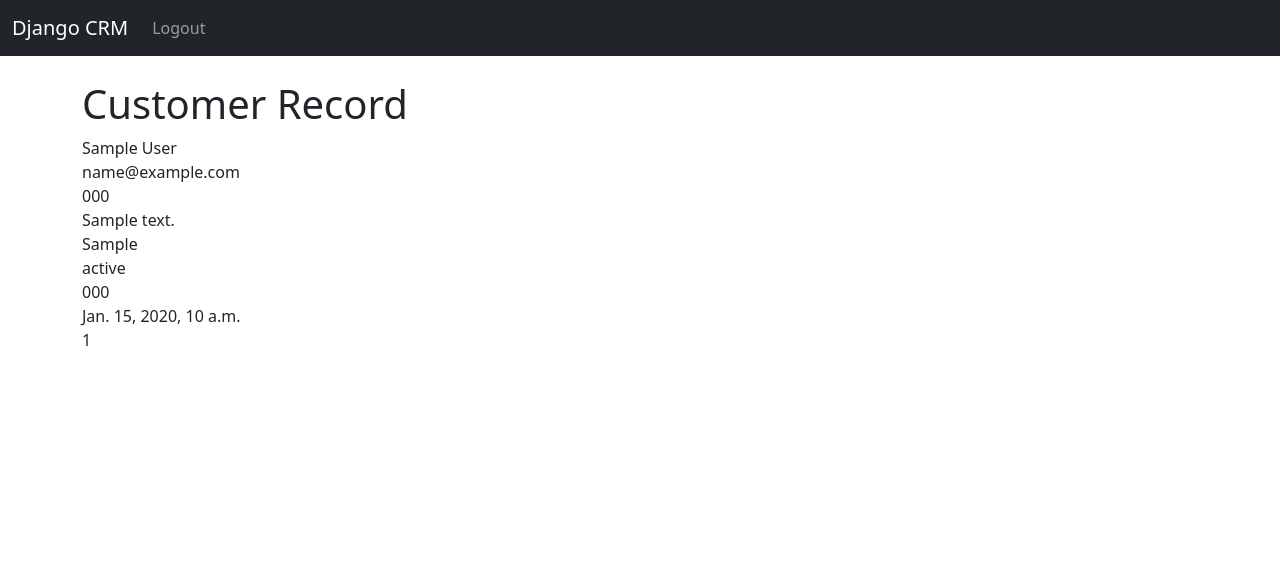
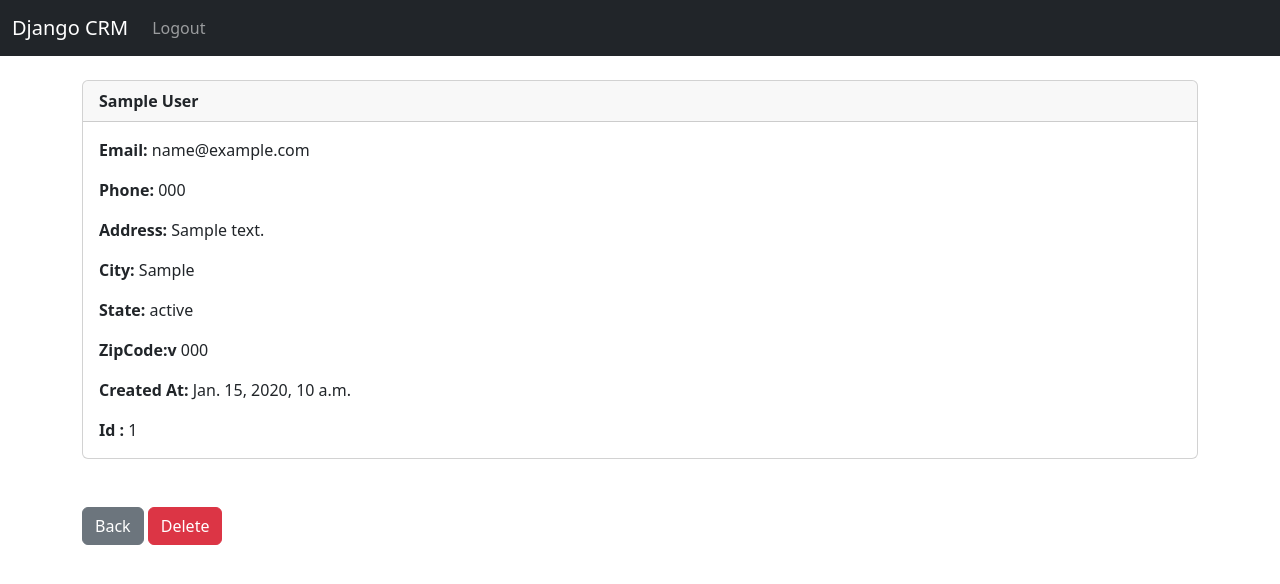
Before and after one commit to simer-wadhwa/Django-CRM, a Django app: page /record/1 in a window 1280 px wide. Shown: the top 584 px of the page. Run offline with Django 4.2, Linux system fonts and the light colour scheme; a user stored in the database is signed in; tables that the repository leaves empty hold one stand-in row (values such as "Sample post").

Commit message:
Bootstrap The added Record

```diff
--- a/website/templates/record.html
+++ b/website/templates/record.html
@@ -1,16 +1,37 @@
 {% extends 'base.html' %}
 
 {% block content %}
-<h1>Customer Record</h1>
-{{customer_record.first_name}}
-{{customer_record.last_name}}<br/>
-{{customer_record.email}}<br/>
-{{customer_record.phone}}<br/>
-{{customer_record.address}}<br/>
-{{customer_record.city}}<br/>
-{{customer_record.state}}<br/>
-{{customer_record.zipcode}}<br/>
-{{customer_record.created_at}}<br/>
-{{customer_record.id}}<br/>
+<div class="card">
+    <div class="card-header"><strong>
+        {{customer_record.first_name}}
+        {{customer_record.last_name}}
+    </strong></div>
+    <div class="card-body">
+        <p class="card-text">
+
+
+          <strong>Email: </strong>  {{customer_record.email}} </p>
+      <p class="card-text">
+          <strong>Phone: </strong>  {{customer_record.phone}} </p>
+      <p class="card-text">
+           <strong>Address: </strong> {{customer_record.address}} </p>
+      <p class="card-text">
+           <strong>City: </strong> {{customer_record.city}} </p>
+      <p class="card-text">
+           <strong>State: </strong> {{customer_record.state}} </p>
+      <p class="card-text">
+           <strong>ZipCode:v</strong> {{customer_record.zipcode}} </p>
+      <p class="card-text">
+           <strong>Created At: </strong> {{customer_record.created_at}} </p>
+      <p class="card-text">
+           <strong>Id :</strong> {{customer_record.id}} </p>
+
+
+    </div>
+</div>
+<br/><br/>
+<a href="{% url 'home' %}" class="btn btn-secondary" >Back</a>
+<a href="{% url 'home' %}" class="btn btn-danger" >Delete</a>
+
 
 {% endblock %}
```
